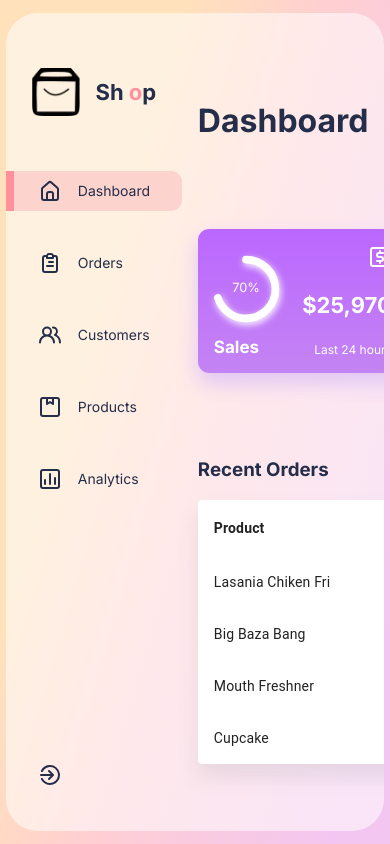
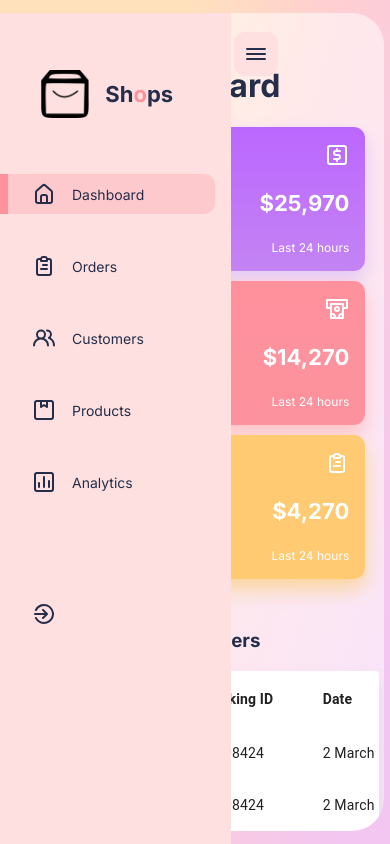
Before and after one commit to Cypherfelix/react-admin-dashboard, a React (Create React App) app: page / in a window 390 px wide. Built offline with nearby package versions, Linux system fonts and the light colour scheme.

Commit message:
making the site responsive

```diff
--- a/src/App.css
+++ b/src/App.css
@@ -35,3 +35,16 @@
   grid-template-columns: 11rem auto 20rem;
   overflow: hidden;
 }
+
+@media screen and (max-width: 1200px) {
+  .AppGlass {
+    grid-template-columns: 10% 50% auto;
+    overflow-y: scroll;
+  }
+}
+
+@media screen and (max-width: 768px) {
+  .AppGlass {
+    grid-template-columns: 1fr;
+  }
+}
--- a/src/components/Card/Card.css
+++ b/src/components/Card/Card.css
@@ -94,3 +94,20 @@
 .chartContainer {
   width: 70%;
 }
+
+@media screen and (max-width: 1200px) {
+  .ExpandedCard {
+    top: 2rem;
+    height: 45vh;
+    left: 6rem;
+  }
+}
+
+@media screen and (max-width: 768px) {
+  .ExpandedCard {
+    top: 8rem;
+    height: 50%;
+    left: 25px;
+    width: 80%;
+  }
+}
--- a/src/components/Cards/Cards.css
+++ b/src/components/Cards/Cards.css
@@ -6,3 +6,19 @@
 .parentContainer {
   width: 100%;
 }
+
+@media screen and (max-width: 1200px) {
+  .Cards {
+    flex-direction: column;
+  }
+
+  .parentContainer {
+    height: 9rem;
+  }
+}
+
+@media screen and (max-width: 768px) {
+  .Cards {
+    width: 90%;
+  }
+}
--- a/src/components/MainDash/MainDash.css
+++ b/src/components/MainDash/MainDash.css
@@ -4,3 +4,16 @@
     flex-direction: column;
     justify-content: space-evenly;
 }
+
+@media screen and (max-width: 1200px) {
+    .MainDash {
+        justify-content: flex-start;
+        margin-top: 2rem;
+    }
+}
+
+@media screen and (max-width: 768px) {
+    .MainDash {
+        align-items: center;
+    }
+}
--- a/src/components/RightSide/RightSide.css
+++ b/src/components/RightSide/RightSide.css
@@ -5,3 +5,24 @@
     width: 95%;
     justify-content: space-evenly;
 }
+
+
+@media screen and (max-width: 1200px) {
+    .RightSide {
+        justify-content: flex-start;
+        margin-top: 3rem;
+    }
+}
+
+@media screen and (max-width: 768px) {
+    .RightSide {
+        width: 100%;
+        margin-top: 0;
+    }
+
+    .RightSide>div {
+        display: flex;
+        flex-direction: column;
+        align-items: center;
+    }
+}
--- a/src/components/Sidebar/Sidebar.css
+++ b/src/components/Sidebar/Sidebar.css
@@ -5,8 +5,11 @@
   padding-top: 4rem;
   transition: all 300ms ease;
 }
+/* logo */
+.bars{
+  display: none;
+}
 
-/* logo */
 .logo {
   display: flex;
   height: 5rem;
@@ -17,15 +20,13 @@
   justify-content: center;
   height: 4%;
 }
+.logo > span > span {
+  color: var(--pink);
+}
 
-
-.logo>img {
+.logo > img {
   width: 3rem;
   height: 3rem;
-}
-
-.logo>span>span {
-  color: var(--pink);
 }
 
 
@@ -36,7 +37,6 @@
   flex-direction: column;
   gap: 2rem;
 }
-
 .menuItem {
   display: flex;
   align-items: center;
@@ -59,12 +59,10 @@
   width: 100%;
 }
 
-
 .active {
   background: var(--activeItem);
   margin-left: 0;
 }
-
 .active::before {
   content: "";
   width: 8px;
@@ -72,3 +70,48 @@
   background: var(--pink);
   margin-right: calc(1rem - 8px);
 }
+
+
+/* Tablets */
+@media screen and (max-width: 1200px) {
+  .menuItem>span{
+    display: none;
+  }
+  .logo{
+    display: none;
+  }
+}
+
+@media screen and (max-width: 768px) {
+  .sidebar{
+    position: fixed;
+    z-index: 9;
+    background: #ffe0e0;
+    width: 55%;
+    padding-right: 1rem;
+    height: 100%;
+  }
+  .menuItem>span{
+    display: block;
+  }
+  .logo{
+    display: flex;
+  }
+  .menu .menuItem:last-child {
+    position: relative;
+    margin-top: 6rem;
+  }
+  .bars{
+    display: flex;
+    position: fixed;
+    top: 2rem;
+    left:60%;
+    background:#ffe0e0;
+    padding:10px;
+    border-radius: 10px;
+    z-index: 9;
+  }
+  .close{
+    left: -60%;
+  }
+}
--- a/src/components/Sidebar/Sidebar.jsx
+++ b/src/components/Sidebar/Sidebar.jsx
@@ -1,23 +1,42 @@
 import React, { useState } from "react";
 import "./Sidebar.css";
+import Logo from "../../imgs/logo.png";
 import { UilSignOutAlt } from "@iconscout/react-unicons";
-import Logo from "../../imgs/logo.png";
 import { SidebarData } from "../../Data/Data";
+import { UilBars } from "@iconscout/react-unicons";
+import { motion } from "framer-motion";
 
 const Sidebar = () => {
+  const [selected, setSelected] = useState(0);
 
-  const [selected, setSelected] = useState(0);
+  const [expanded, setExpaned] = useState(true)
+
+  const sidebarVariants = {
+    true: {
+      left: '0'
+    },
+    false: {
+      left: '-60%'
+    }
+  }
+  console.log(window.innerWidth)
   return (
-    <div className="sidebar">
+    <>
+      <div className="bars" style={expanded ? { left: '60%' } : { left: '5%' }} onClick={() => setExpaned(!expanded)}>
+        <UilBars />
+      </div>
+      <motion.div className='sidebar'
+        variants={sidebarVariants}
+        animate={window.innerWidth <= 768 ? `${expanded}` : ''}
+      >
         {/* logo */}
         <div className="logo">
           <img src={Logo} alt="logo" />
           <span>
-          Sh <span>o</span>p
+            Sh<span>o</span>ps
           </span>
         </div>
 
-      {/* Menu */}
         <div className="menu">
           {SidebarData.map((item, index) => {
             return (
@@ -31,13 +50,13 @@
               </div>
             );
           })}
-
           {/* signoutIcon */}
           <div className="menuItem">
             <UilSignOutAlt />
           </div>
         </div>
-    </div>
+      </motion.div>
+    </>
   );
 };
 
--- a/src/components/Table/Table.css
+++ b/src/components/Table/Table.css
@@ -23,3 +23,21 @@
 .Details {
   color: #00b5ff !important;
 }
+
+@media screen and (max-width: 1200px) {
+  .Table {
+    width: 170%;
+    margin-top: 2rem;
+  }
+}
+
+
+@media screen and (max-width: 768px) {
+  .Table {
+    position: relative;
+    display: flex;
+    flex-direction: column;
+    align-items: center;
+    width: 23rem;
+  }
+}
```
Also changed, not shown: src/components/Updates/Updates.css (+4 -5 lines). Lines whose indentation alone changed are shown as unchanged.
